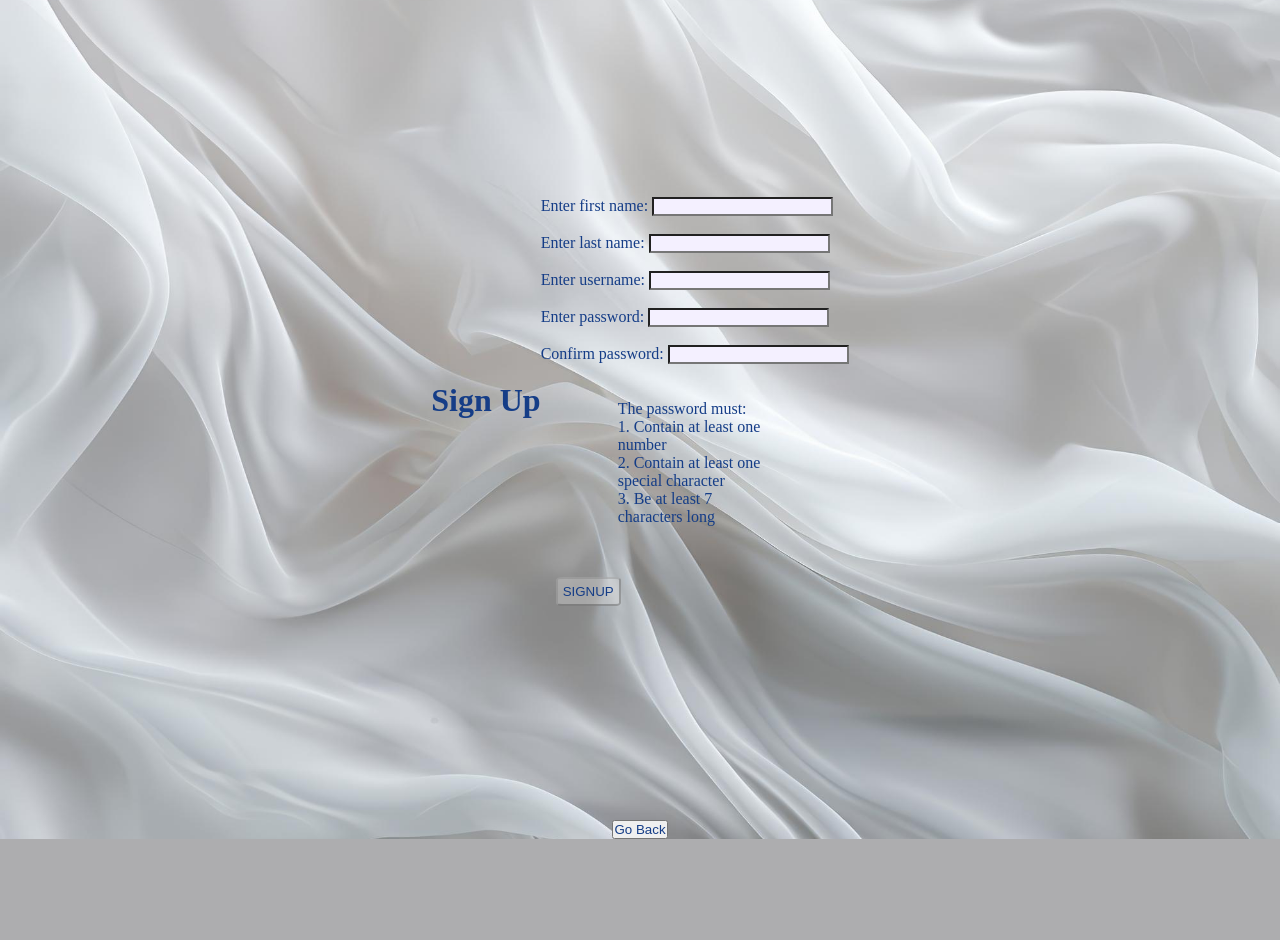
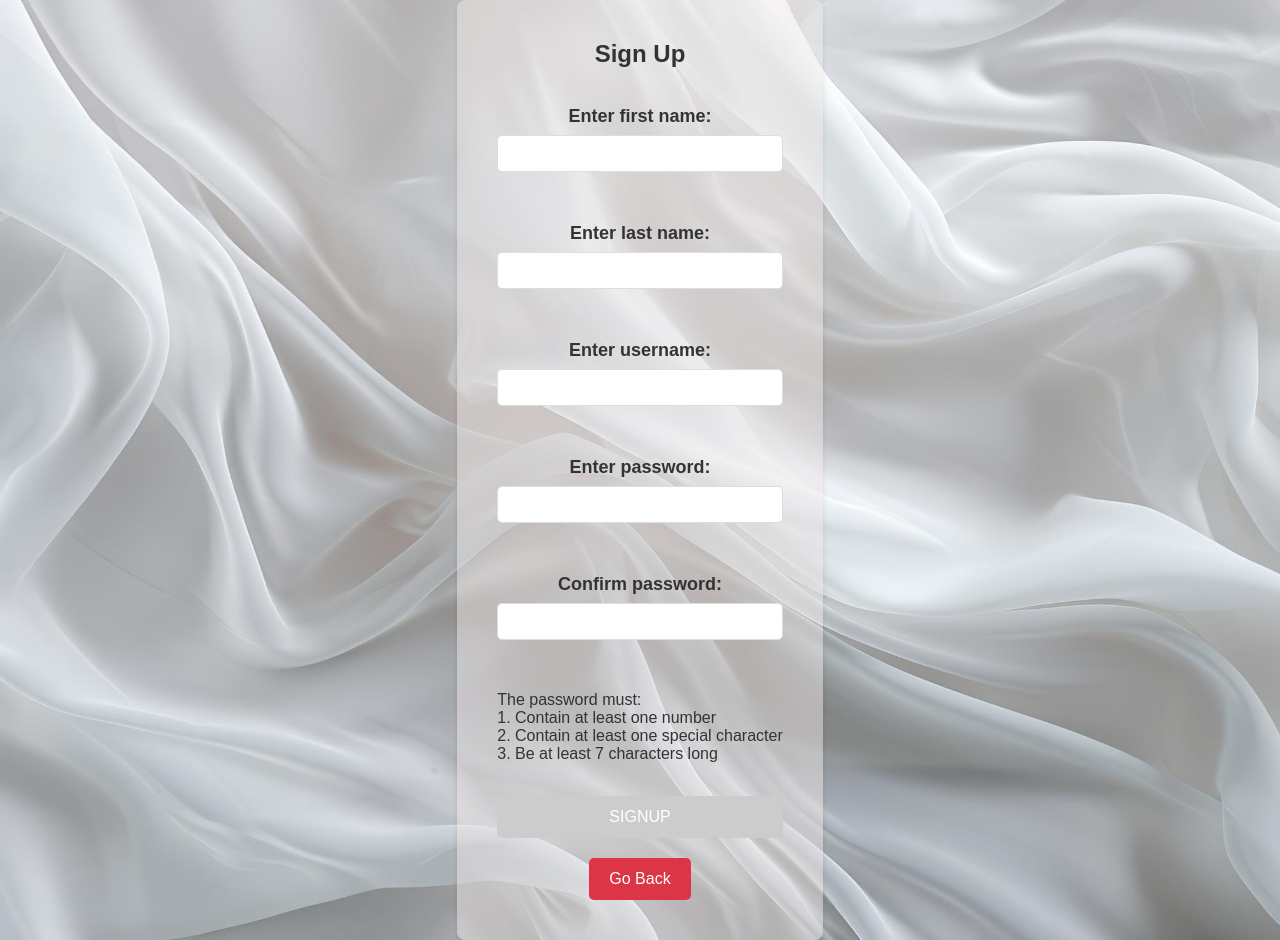
Before and after one commit to zikail/PrjPhp-FENTGames, a PHP site: page /SignUpPage.php in a window 1280 px wide. Before the commit the page ends 839 px from the top, so only its background shows below. Run offline with PHP 8.4, Linux system fonts and the light colour scheme.

Commit message:
finished css for questions and signup

```diff
--- a/assets/css/signup.css
+++ b/assets/css/signup.css
@@ -1,79 +1,121 @@
+/* Reset default margin, padding, and box-sizing */
 * {
     margin: 0;
     padding: 0;
     box-sizing: border-box;
-
-    color: #153d87;
 }
 
-body
-{
+/* Body styling */
+body {
+    display: flex;
     justify-content: center;
     align-items: center;
     min-height: 100vh;
     background: url('../images/background1.jpg') no-repeat;
     background-size: cover;
     background-position: center;
-
+    font-family: Arial, sans-serif;
+    color: #333;
 }
 
-
-.signUpBox
-{
+/* Outer container styling */
+.outer-container {
     display: flex;
     justify-content: center;
     align-items: center;
-    height: 100vh;
 }
 
-input[type="text"]
-{
-    background-color: rgb(244, 240, 255);
+/* Sign-up box styling */
+.signUpBox {
+    background: rgba(237, 231, 231, 0.5);
+    padding: 40px;
+    border-radius: 8px;
+    box-shadow: 0 2px 5px rgba(0, 0, 0, 0.1);
+    text-align: center;
+    max-width: 400px;
+    width: 100%;
 }
 
-input[type="text"]:hover
-{
-    box-shadow: rgba(0, 0, 0, 0.24) 0px 3px 8px;
+.signUpBox h1 {
+    font-size: 24px;
+    margin-bottom: 20px;
 }
 
-input[type=text]:focus
-{
-    border: 3px solid #555;
-    background-color: #fff;
+/* Form styling */
+form {
+    display: flex;
+    flex-direction: column;
 }
 
-.passConditions
-{
-    width: 50%;
-    margin: 0 auto;
-    text-align: left;
+label {
+    font-size: 18px;
+    font-weight: bold;
+    margin-bottom: 8px;
 }
 
-#passwordSuggestion
-{
-    margin: 20px;
+input[type="text"],
+input[type="password"] {
+    width: 100%;
+    padding: 10px;
+    margin-bottom: 15px;
+    border: 1px solid #ddd;
+    border-radius: 5px;
 }
 
-#sub
-{
-    margin: 15px;
-    padding: 5px;
-    border-radius: 10%;
+.passConditions {
+    text-align: left;
+    margin-bottom: 15px;
 }
 
-#sub:hover
-{
-    box-shadow: rgba(6, 24, 44, 0.4) 0px 0px 0px 2px, rgba(6, 24, 44, 0.65) 0px 4px 6px -1px, rgba(255, 255, 255, 0.08) 0px 1px 0px inset;
+/* Password strength suggestion styling */
+#passwordSuggestion {
+    font-weight: bold;
 }
 
-.outer-container
-{
-    display: flex;
-    flex-direction: column;
-    align-items: center;
+#passwordSuggestion.green {
+    color: green;
 }
 
-.back-button
-{
+#passwordSuggestion.orange {
+    color: orange;
+}
+
+#passwordSuggestion.red {
+    color: red;
+}
+
+/* Submit button styling */
+#sub {
+    padding: 12px 20px;
+    border: none;
+    border-radius: 5px;
+    cursor: pointer;
+    transition: background-color 0.3s ease;
+    background-color: #007bff;
+    color: #fff;
+    font-size: 16px;
+}
+
+#sub:disabled {
+    background-color: #ccc;
+    cursor: not-allowed;
+}
+
+/* Back button styling */
+.back-button {
     margin-top: 20px;
 }
+
+.back-button button[type="button"] {
+    padding: 12px 20px;
+    border: none;
+    border-radius: 5px;
+    cursor: pointer;
+    background-color: #dc3545;
+    color: #fff;
+    font-size: 16px;
+}
+
+.back-button button[type="button"]:hover {
+    background-color: #c82333;
+}
--- a/pages/SignUpPage.php
+++ b/pages/SignUpPage.php
@@ -147,13 +147,13 @@
                     <br>
 
                     <input id="sub" type="submit" name="signUpSumbit" value="SIGNUP" disabled>
-
+                    <div class="back-button">
+                <a href="index.php"><button type="button">Go Back</button></a>
+            </div>
                 </form>
             </div>
 
-            <div class="back-button">
-                <a href="index.php"><button type="button">Go Back</button></a>
-            </div>
+
         </div>
 
         <?php
```
Also changed, not shown: assets/css/question.css (+78 -37 lines), pages/gameOverFail.php (+7 -54 lines).
